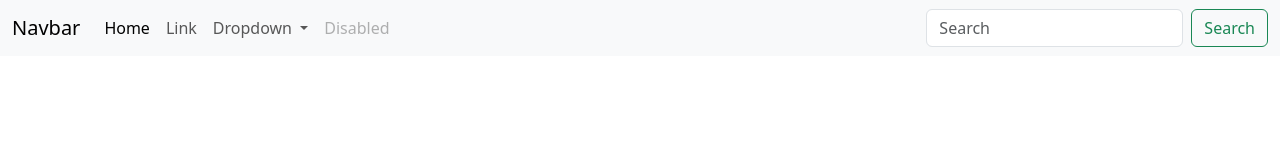
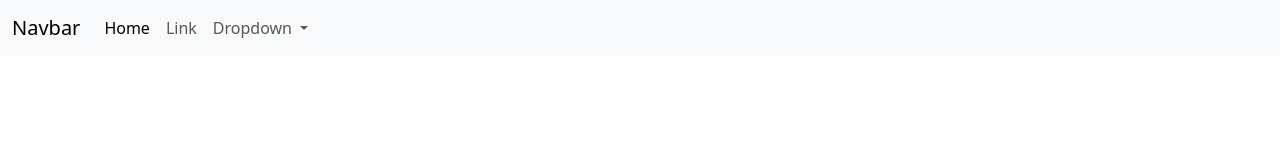
Before and after one commit to amrmabdelazeem/move-it-website, a plain HTML site: page index.html in a window 1280 px wide. Drawn offline with nearby package versions, Linux system fonts and the light colour scheme.

Commit message:
remove disabled button

```diff
--- a/index.html
+++ b/index.html
@@ -36,12 +36,6 @@
               <li><a class="dropdown-item" href="#">Another action</a></li>
               <li><hr class="dropdown-divider"></li>
               <li><a class="dropdown-item" href="#">Something else here</a></li>
-            </ul>
-          </li>
-          <li class="nav-item">
-            <a class="nav-link disabled" aria-disabled="true">Disabled</a>
-          </li>
-        </ul>
         <form class="d-flex" role="search">
           <input class="form-control me-2" type="search" placeholder="Search" aria-label="Search">
           <button class="btn btn-outline-success" type="submit">Search</button>
```
